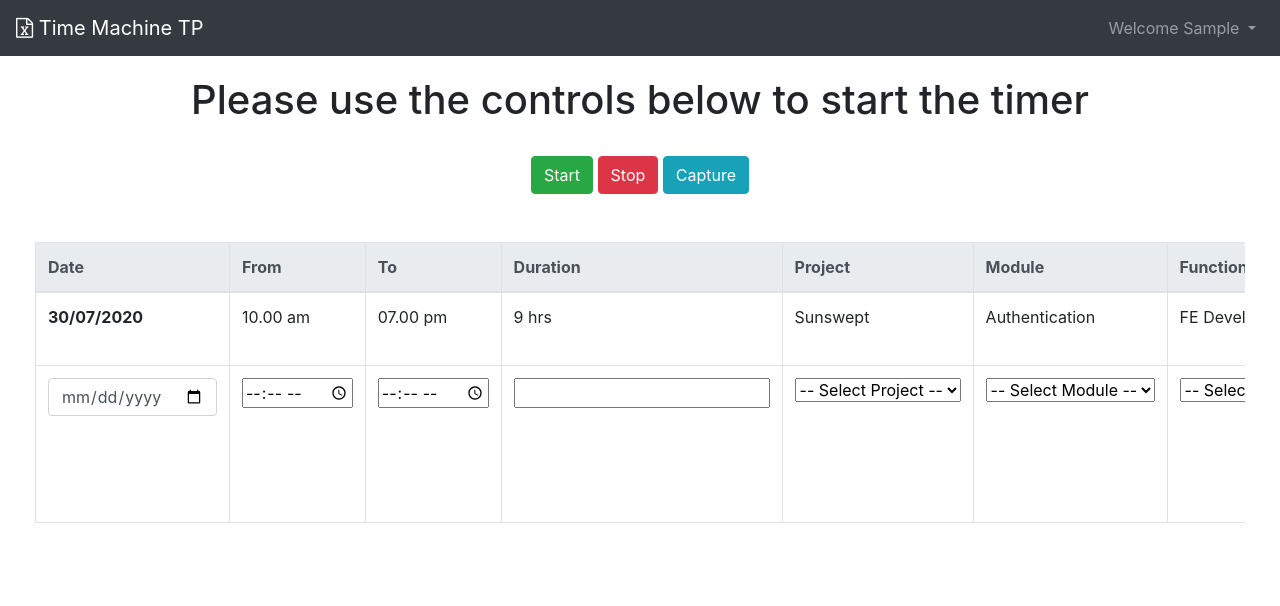
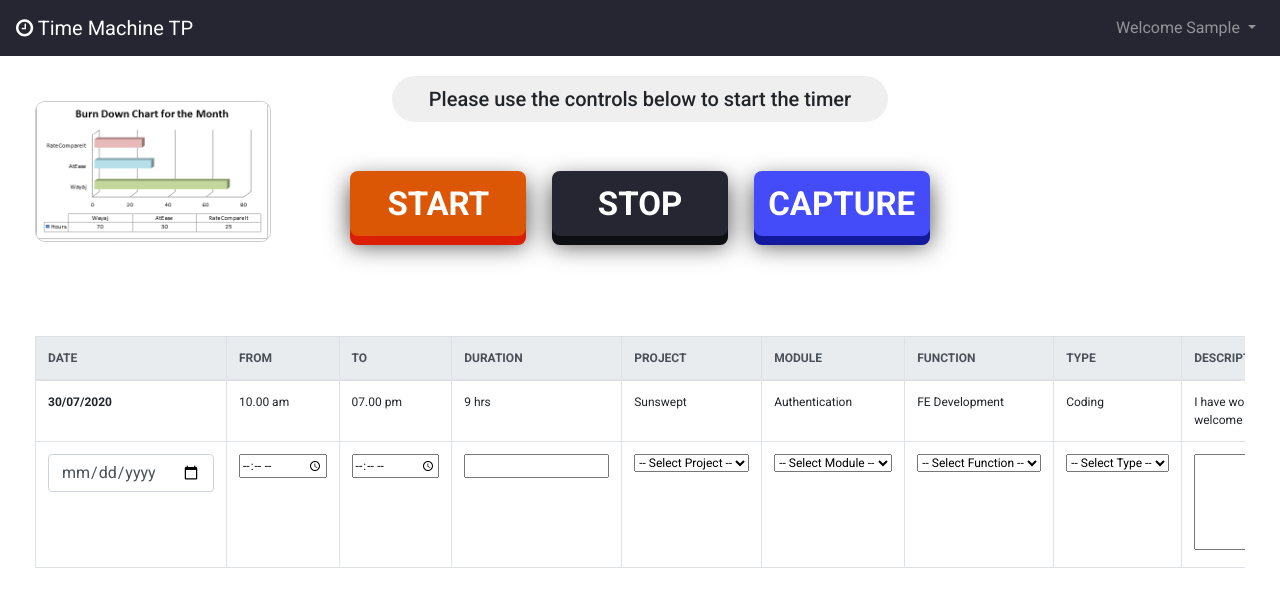
Before and after one commit to subhammatrix/timesheet-app, an Angular app: page /dashboard in a window 1280 px wide. Shown: the top 606 px of the page. Built offline with nearby package versions, Linux system fonts and the light colour scheme; sample sign-in values are in the browser's storage.

Commit message:
UI modifications

```diff
--- a/src/app/app.component.css
+++ b/src/app/app.component.css
@@ -0,0 +1,3 @@
+.bg-dark {
+    background-color: #252631 !important;
+}
--- a/src/app/app.component.html
+++ b/src/app/app.component.html
@@ -1,4 +1,4 @@
 <app-navbar></app-navbar>
-<div role="main" class="container-fluid">
+<div role="main" class="container-fluid login-bg">
   <router-outlet></router-outlet>
 </div>
--- a/src/app/dashboard/dashboard.component.css
+++ b/src/app/dashboard/dashboard.component.css
@@ -0,0 +1,161 @@
+.title{
+    font-size: 20px;
+    width: 41%;
+    background: #efefef;
+    margin: 0 auto;
+    padding: 11px;
+    border-radius: 36px;
+    margin-bottom: 25px;
+}
+.start-bt {
+	position: relative;
+    color: rgba(255,255,255,1);
+    text-decoration: none;
+    background-color: rgba(219,87,5,1);
+
+    font-weight: 700;
+    font-size: 33px;
+    display: block;
+    padding: 4px;
+    -webkit-border-radius: 8px;
+    -moz-border-radius: 8px;
+    border-radius: 8px;
+    -webkit-box-shadow: 0px 9px 0px rgba(219,31,5,1), 0px 9px 25px rgba(0,0,0,.7);
+    -moz-box-shadow: 0px 9px 0px rgba(219,31,5,1), 0px 9px 25px rgba(0,0,0,.7);
+    box-shadow: 0px 9px 0px rgba(219,31,5,1), 0px 9px 25px rgba(0,0,0,.7);
+    margin: 0 auto;
+    width: 176px;
+    text-align: center;
+    height: 65px;
+    transition: all .1s ease;
+    text-transform: uppercase;
+
+	-webkit-transition: all .1s ease;
+	-moz-transition: all .1s ease;
+	-ms-transition: all .1s ease;
+	-o-transition: all .1s ease;
+	transition: all .1s ease;
+}
+
+.start-bt:active {
+    -webkit-box-shadow: 0px 3px 0px rgba(219,31,5,1), 0px 3px 6px rgba(0,0,0,.9);
+    -moz-box-shadow: 0px 3px 0px rgba(219,31,5,1), 0px 3px 6px rgba(0,0,0,.9);
+    box-shadow: 0px 3px 0px rgba(219,31,5,1), 0px 3px 6px rgba(0,0,0,.9);
+    position: relative;
+    top: 6px;
+}
+
+.stop-bt{
+    position: relative;
+    color: #fff;
+    text-decoration: none;
+    background-color:rgb(37 38 49);
+
+    font-weight: 700;
+    font-size: 33px;
+    display: block;
+    padding: 4px;
+    -webkit-border-radius: 8px;
+    -moz-border-radius: 8px;
+    border-radius: 8px;
+    -webkit-box-shadow: 0px 9px 0px rgb(14 15 19), 0px 9px 25px rgba(0,0,0,.7);
+    -moz-box-shadow: 0px 9px 0px rgb(14 15 19), 0px 9px 25px rgba(0,0,0,.7);
+    box-shadow: 0px 9px 0px rgb(14 15 19), 0px 9px 25px rgba(0,0,0,.7);
+    margin: 0 auto;
+    width: 176px;
+    text-align: center;
+    height: 65px;
+    transition: all .1s ease;
+    text-transform: uppercase;
+
+	-webkit-transition: all .1s ease;
+	-moz-transition: all .1s ease;
+	-ms-transition: all .1s ease;
+	-o-transition: all .1s ease;
+	transition: all .1s ease;
+}
+
+
+
+.stop-bt:active {
+    -webkit-box-shadow:0px 3px 0px rgb(14 15 19), 0px 3px 6px rgba(0,0,0,.9);
+    -moz-box-shadow: 0px 3px 0px rgb(14 15 19), 0px 3px 6px rgba(0,0,0,.9);
+    box-shadow: 0px 3px 0px rgb(14 15 19), 0px 3px 6px rgba(0,0,0,.9);
+    position: relative;
+    top: 6px;
+}
+
+.capture-bt{
+    position: relative;
+    color: rgba(255,255,255,1);
+    text-decoration: none;
+    background-color: rgb(68 75 248);
+
+    font-weight: 700;
+    font-size: 33px;
+    display: block;
+    padding: 4px;
+    -webkit-border-radius: 8px;
+    -moz-border-radius: 8px;
+    border-radius: 8px;
+    -webkit-box-shadow:0px 9px 0px rgb(20 26 157), 0px 9px 25px rgba(0,0,0,.7);
+    -moz-box-shadow:0px 9px 0px rgb(20 26 157), 0px 9px 25px rgba(0,0,0,.7);
+    box-shadow:0px 9px 0px rgb(20 26 157), 0px 9px 25px rgba(0,0,0,.7);
+    margin: 0 auto;
+    width: 176px;
+    text-align: center;
+    height: 65px;
+    transition: all .1s ease;
+    text-transform: uppercase;
+
+	-webkit-transition: all .1s ease;
+	-moz-transition: all .1s ease;
+	-ms-transition: all .1s ease;
+	-o-transition: all .1s ease;
+	transition: all .1s ease;
+}
+.capture-bt:active {
+    -webkit-box-shadow:0px 3px 0px rgb(9 12 68), 0px 3px 6px rgba(0,0,0,.9);
+    -moz-box-shadow: 0px 3px 0px rgb(9 12 68), 0px 3px 6px rgba(0,0,0,.9);
+    box-shadow:0px 3px 0px rgb(9 12 68), 0px 3px 6px rgba(0,0,0,.9);
+    position: relative;
+    top: 6px;
+}
+
+.bt-wrap{
+    width:50%;
+    margin: 0 auto;
+}
+
+.table {
+    width: 100%;
+    margin-bottom: 1rem;
+    color: #212529;
+    font-size: 12px;
+}
+.table .thead-light th {
+    color: #495057;
+    background-color: #e9ecef;
+    border-color: #dee2e6;
+    text-transform: uppercase;
+}
+.diagram{
+    position: absolute;
+    width: 19%;
+    margin-top: 25px;
+    border: 1px solid #ccc;
+    border-radius: 10px;
+    overflow: hidden;
+}
+.diagram img{
+    width: 100%;
+}
+.table-wrap table thead tr th:nth-child(1){
+    width: 10%;
+}
+.table-wrap{
+    margin-top: 52px;
+}
+.duration{
+    width: 80px;
+}
--- a/src/app/dashboard/dashboard.component.html
+++ b/src/app/dashboard/dashboard.component.html
@@ -1,14 +1,17 @@
 ﻿<div class="col">
-  <h1 class="text-center">Please use the controls below to start the timer</h1>
+  <div class="diagram">
+    <img src="../../assets/img/chart.png" alt="">
+  </div>
+  <h1 class="text-center title">Please use the controls below to start the timer</h1>
   <br />
-  <div class="d-flex justify-content-center">
-    <button class="btn btn-success">Start</button>&nbsp;
-    <button class="btn btn-danger">Stop</button>&nbsp;
-    <button class="btn btn-info">Capture</button>
+  <div class="d-flex bt-wrap">
+    <button class="btn start-bt">Start</button>
+    <button class="btn stop-bt">Stop</button>
+     <button class="btn capture-bt">Capture</button>
   </div>
   <br />
   <br />
-  <div class="table-responsive">
+  <div class="table-responsive table-wrap">
     <form autocomplete="off" [formGroup]="form" (ngSubmit)="onSubmit()">
       <table class="table table-bordered">
         <thead class="thead-light">
@@ -56,9 +59,9 @@
             <td>
               <select name="" id="">
                 <option value="">-- Select Project --</option>
-                <option value="Project 1">Project 1</option>
-                <option value="Project 3">Project 2</option>
-                <option value="Project 3">Project 3</option>
+                <option value="Project 1">Wayaj </option>
+                <option value="Project 3">Sunswept  </option>
+                <option value="Project 3">AtEase</option>
               </select>
             </td>
             <td>
@@ -86,7 +89,7 @@
               </select>
             </td>
             <td><textarea name="" id="" cols="40" rows="5"></textarea></td>
-            <td><button class="btn btn-primary btn-sm">Save</button></td>
+            <td><button class="btn btn-primary btn-sm blue-bt">Save</button></td>
           </tr>
         </tbody>
       </table>
--- a/src/app/login/login.component.css
+++ b/src/app/login/login.component.css
@@ -0,0 +1,14 @@
+.login-form label{
+    font-weight: bold;
+}
+.form-group{
+    position: relative;
+}
+.login-form .form-group i{
+    position: absolute;
+    left: 13px;
+    top: 42px;
+}
+.form-control{
+    text-indent: 25px;
+}
--- a/src/app/login/login.component.html
+++ b/src/app/login/login.component.html
@@ -4,10 +4,11 @@
   </div>
   <div class="card border-secondary">
     <h4 class="card-header ">Login</h4>
-    <div class="card-body">
+    <div class="card-body login-form">
       <form #f="ngForm" (ngSubmit)="submit(f)" autocomplete="off">
         <div class="form-group">
           <label for="username">Username</label>
+          <i class="fa fa-user" aria-hidden="true"></i>
           <input type="text" class="form-control" id="username" ngModel name="username" #username="ngModel" required
             [class.is-invalid]="username.touched && !username.valid" />
           <div class="invalid-feedback" *ngIf="username.touched && !username.valid">
@@ -18,6 +19,7 @@
         </div>
         <div class="form-group">
           <label for="password">Password</label>
+          <i class="fa fa-lock" aria-hidden="true"></i>
           <input type="password" class="form-control" id="password" ngModel name="password" #password="ngModel" required
             [class.is-invalid]="password.touched && !password.valid" />
           <div class="invalid-feedback" *ngIf="password.touched && !password.valid">
@@ -26,7 +28,7 @@
             </div>
           </div>
         </div>
-        <button class="btn btn-primary" [disabled]="!f.valid">Login</button>
+        <button class="btn btn-primary login-bt btn-block" [disabled]="!f.valid">Login</button>
         <div *ngIf="invalidLogin" class="alert alert-danger mt-3 mb-0">{{ invalidLogin.error.message }}</div>
       </form>
     </div>
--- a/src/app/navbar/navbar.component.html
+++ b/src/app/navbar/navbar.component.html
@@ -2,11 +2,11 @@
   <div class="container-fluid">
     <ng-template #anonymousUser>
       <a class="navbar-brand" routerLink="/" *ngIf="">
-        <i class="fa fa-file-excel-o"></i> Time Machine TP
+        <i class="fa fa-clock-o" aria-hidden="true"></i> Time Machine TP
       </a>
     </ng-template>
     <a class="navbar-brand" routerLink="/dashboard" *ngIf="currentUser; else anonymousUser">
-      <i class="fa fa-file-excel-o"></i> Time Machine TP
+      <i class="fa fa-clock-o" aria-hidden="true"></i> Time Machine TP
     </a>
     <ul class="navbar-nav">
       <li ngbDropdown class="nav-item dropdown" *ngIf="currentUser">
--- a/src/index.html
+++ b/src/index.html
@@ -5,6 +5,7 @@
   <title>Timesheet App</title>
   <base href="/">
   <meta name="viewport" content="width=device-width, initial-scale=1">
+  <link href="https://fonts.googleapis.com/css2?family=Roboto:wght@400;500;700&display=swap" rel="stylesheet">
   <link rel="icon" type="image/x-icon" href="favicon.ico">
 </head>
 <body>
--- a/src/styles.css
+++ b/src/styles.css
@@ -1,7 +1,22 @@
 /* You can add global styles to this file, and also import other style files */
 @import "~bootstrap/dist/css/bootstrap.css";
 @import "~font-awesome/css/font-awesome.css";
-
+body{
+  font-family: 'Roboto', sans-serif;
+}
 .container-fluid {
   padding: 20px;
 }
+.bg-dark {
+  background-color: #252631 !important;
+}
+.card-header {
+  background-color: #252631;
+  color: #fff;
+}
+login-bg{
+  /* background: url(../src/assets/img/spikes.png); */
+}
+.login-bt, .blue-bt{
+  background-color: #444bf8 !important;
+}
```
Also changed, not shown: src/assets/img/chart.png (added), src/assets/img/spikes.png (added).
